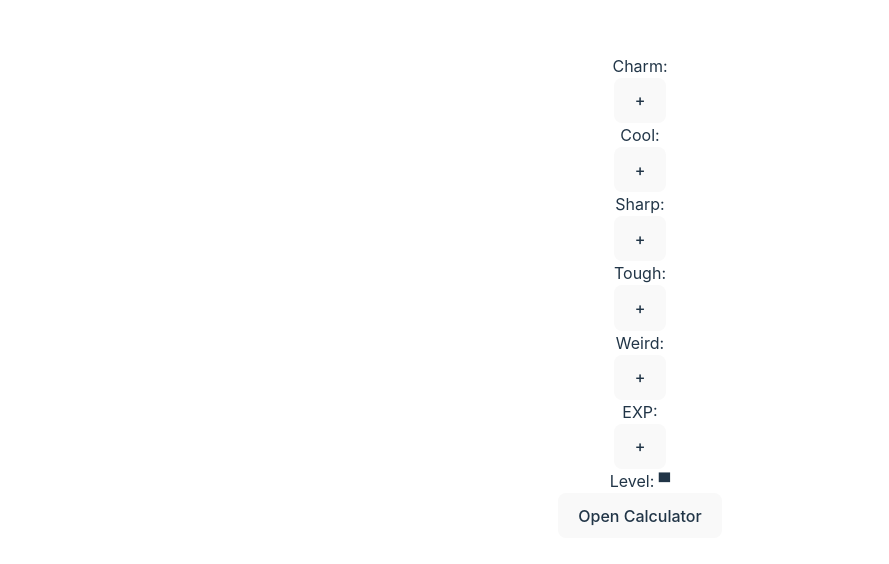
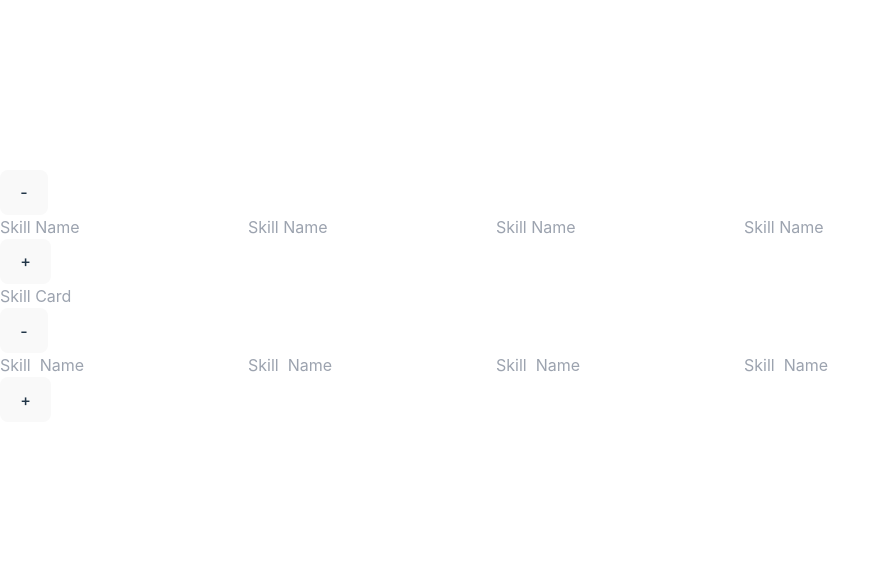
Before and after one commit to frenzie24/charactercompendium, a React (Vite) app in the folder client/: page /login in a window 1280 px wide. Shown: the part 104-668 px from the top of the page, without its empty margins (0-889 px from the left). Built offline with nearby package versions, Linux system fonts and the light colour scheme.

Commit message:
created characters skills component, while implements stats realized we should jsut reuse skills. set initial styling of skills component and stats component

```diff
--- a/client/src/App.css
+++ b/client/src/App.css
@@ -1,46 +1,3 @@
 @tailwind base;
 @tailwind components;
 @tailwind utilities;
-
-#root {
-  max-width: 1280px;
-  margin: 0 auto;
-  padding: 2rem;
-  text-align: center;
-}
-
-.logo {
-  height: 6em;
-  padding: 1.5em;
-  will-change: filter;
-  transition: filter 300ms;
-}
-.logo:hover {
-  filter: drop-shadow(0 0 2em #646cffaa);
-}
-.logo.react:hover {
-  filter: drop-shadow(0 0 2em #61dafbaa);
-}
-
-@keyframes logo-spin {
-  from {
-    transform: rotate(0deg);
-  }
-  to {
-    transform: rotate(360deg);
-  }
-}
-
-@media (prefers-reduced-motion: no-preference) {
-  a:nth-of-type(2) .logo {
-    animation: logo-spin infinite 20s linear;
-  }
-}
-
-.card {
-  padding: 2em;
-}
-
-.read-the-docs {
-  color: #888;
-}
--- a/client/src/App.jsx
+++ b/client/src/App.jsx
@@ -3,14 +3,24 @@ import reactLogo from './assets/react.svg'
 import viteLogo from '/vite.svg'
 import BaseStats from './components/BaseStats'
 import './App.css'
+import StepBtn from './components/StepBtn'
+
+import CharacterSkills from './components/CharacterSkills'
+import CharacterList from './components/CharacterList'
 
 function App() {
   const [count, setCount] = useState(0)
+  const symbol = '+';
+
+  const handleClick = (ev) => {
+
+  }
 
   return (
     <>
 
-      <BaseStats />
+       <CharacterSkills />
+       <CharacterList listName={"Skill"} />
 
     </>
   )
--- a/client/src/components/BaseStats.jsx
+++ b/client/src/components/BaseStats.jsx
@@ -19,7 +19,7 @@ const BaseSats = () => {
             <ul className="min-w-[600px]">
                 <li className="bg-slate-600 mt-2 p-1 p-2 flex flex-row flex-wrap [&_*]:w-full justify-between items-center rounded-lg">
                     < h2 className="text-3xl text-left pl-2">Charm: {charm}</h2>
-                    <div> <button onClick={() => {
+                    <div> <button className="min-w-4" onClick={() => {
 
                         setCharm(`${charm}${bar}`)
                     }}>+</button ></div>
--- /dev/null
+++ b/client/src/components/CharacterList.jsx
@@ -0,0 +1,37 @@
+import React, { useState, useEffect } from "react";
+import StepBtn from "./StepBtn";
+
+const CharacterList = ({ listName }) => {
+
+    return (
+
+        <div className="flex flex-row flex-wrap w-70 justify-center [&_*]:text-center p-1">
+            <div className="w-full h-10 flex flex-row flex-wrap justify-center ">
+                <input className="w-56 h-10" type="text" placeholder={`${listName} Card`} />
+            </div>
+            <StepBtn onClick={() => { }} symbol={'-'} />
+            <div className="w-56">
+                <input className="w-full" type="text" placeholder={`${listName}  Name`} />
+
+                <input className="w-full" type="text" placeholder={`${listName}  Name`} />
+
+
+
+                <input className="w-full" type="text" placeholder={`${listName}  Name`} />
+
+                <input className="w-full" type="text" placeholder={`${listName}  Name`} />
+            </div>
+
+
+
+
+
+            <StepBtn onClick={() => { }} symbol={'+'} />
+        </div>
+
+
+
+    )
+}
+
+export default CharacterList;
--- a/client/src/components/CharacterSkills.jsx
+++ b/client/src/components/CharacterSkills.jsx
@@ -1,7 +1,35 @@
-import React, {useState, useEffect} from "react";
+import React, { useState, useEffect } from "react";
+import StepBtn from "./StepBtn";
 
 const CharacterSkills = (props) => {
 
+    return (
+        <div className="flex flex-row flex-wrap p-2">
+            <div className="flex flex-row flex-wrap w-fit">
+                <StepBtn onClick={() => { }} symbol={'-'} />
+                <div className="w-52">
+                    <input className="w-full" type="text" placeholder="Skill Name" />
+
+                    <input className="w-full" type="text" placeholder="Skill Name" />
+
+
+
+                    <input className="w-full" type="text" placeholder="Skill Name" />
+
+                    <input className="w-full" type="text" placeholder="Skill Name" />
+                </div>
+
+
+
+
+
+                <StepBtn onClick={() => { }} symbol={'+'} />
+            </div>
+
+
+
+        </div>
+    )
 }
 
 export default CharacterSkills;
--- a/client/src/components/StepBtn.jsx
+++ b/client/src/components/StepBtn.jsx
@@ -1,21 +1,15 @@
-import React from 'react';
+import React, { Button } from 'react';
+import '../App.css'
+const StepBtn = (props) => {
 
-const StepBtn = ({ onClick }) => {
-  const buttonStyle = {
-    backgroundColor: '#CD7F32', // Bronze color
-    color: 'white',
-    border: 'none',
-    padding: '10px 20px',
-    fontSize: '16px',
-    cursor: 'pointer',
-    borderRadius: '5px',
-  };
 
-  return (
-    <button style={buttonStyle} onClick={onClick}>
-      +
-    </button>
-  );
+    return (
+        <div className="p-1">
+        <button className='rounded-full text-white flex justify-center items-center size-6 bg-neutral-500 p-1' onClick={props.onClick}>
+           {props.symbol}
+        </button>
+        </div>
+    );
 };
 
 export default StepBtn;
```
